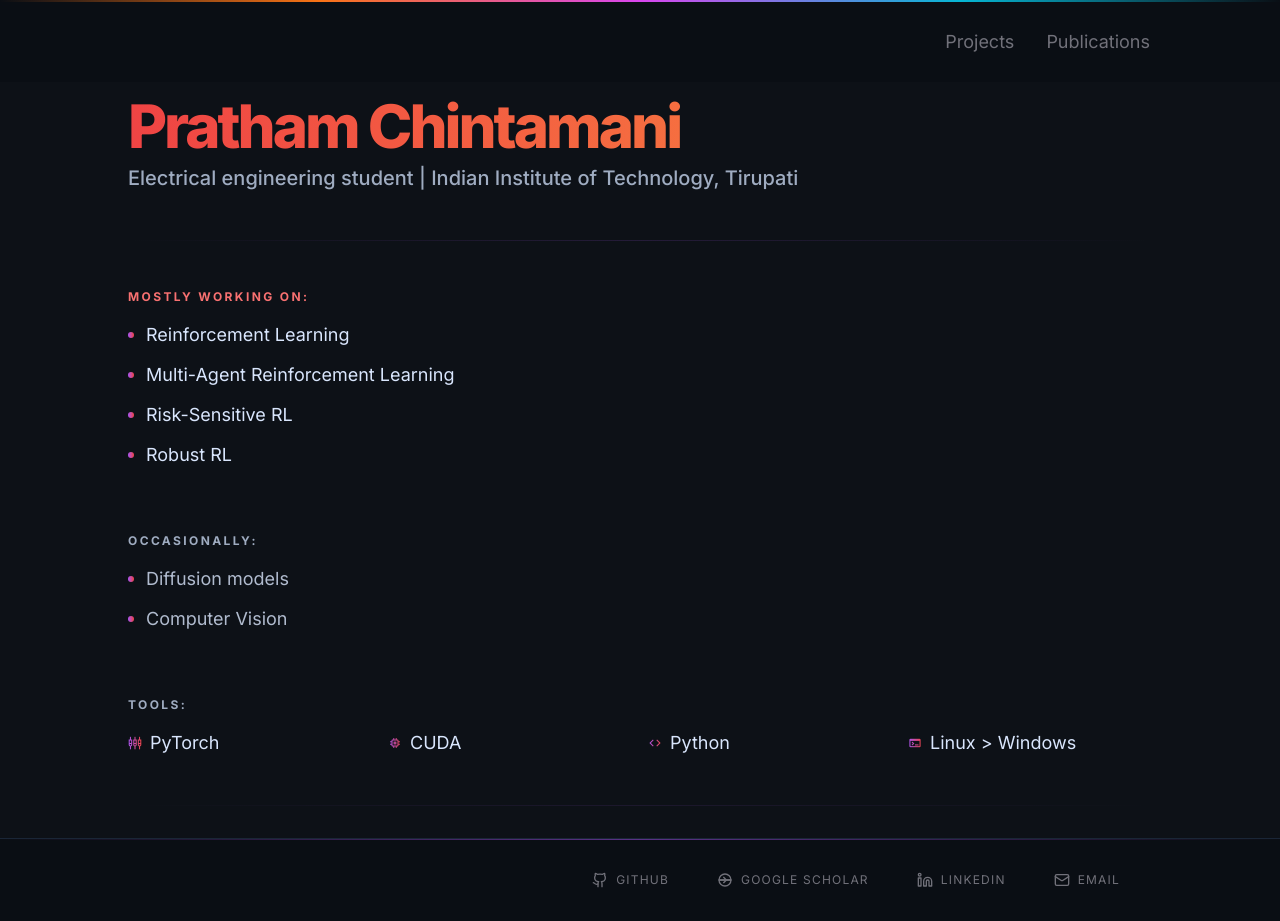
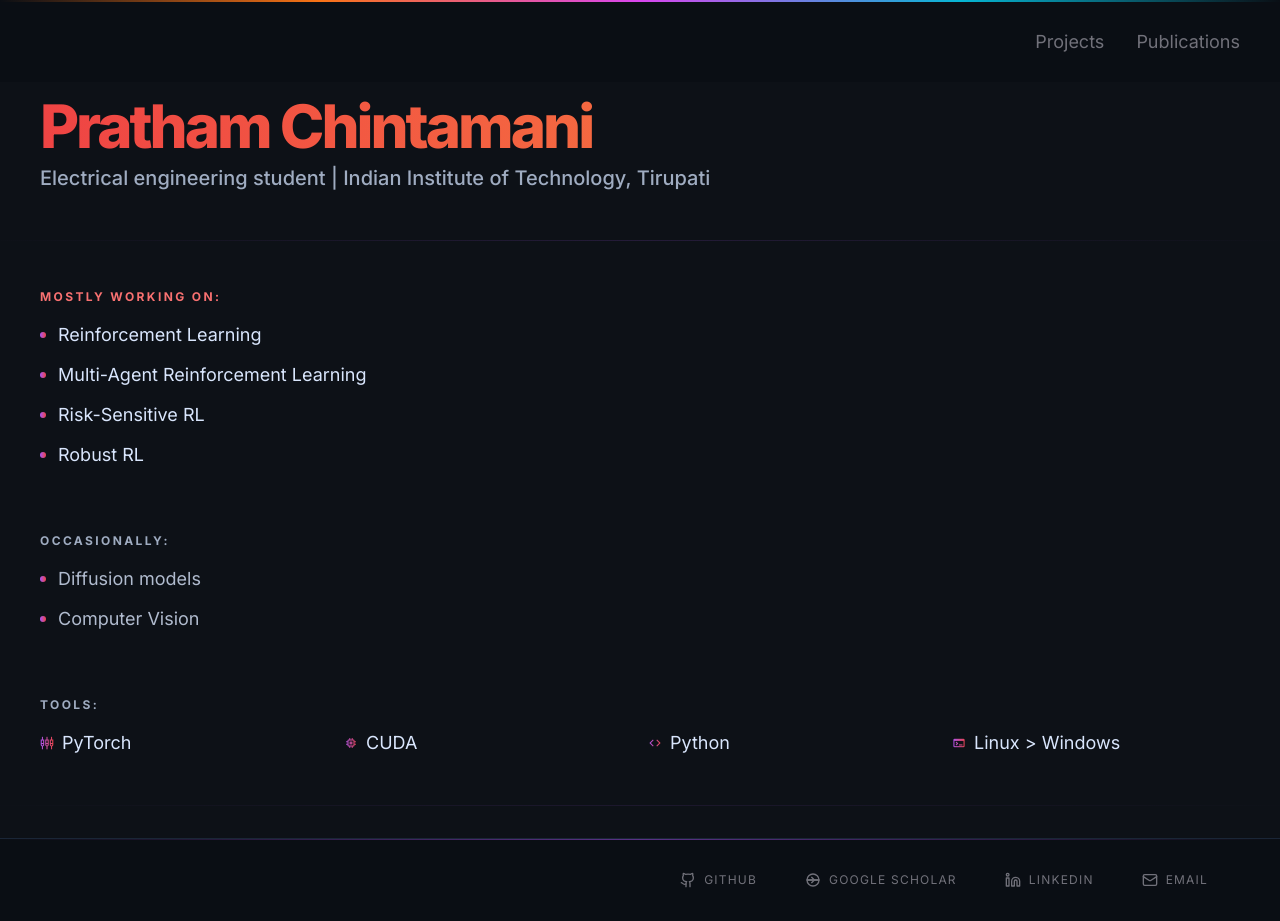
Before and after one commit to prathamchintamani/prathamchintamani.github.io, a Jekyll site: the page built from index.md, in a window 1280 px wide and 921 px high. Built offline with Jekyll 4.4.1, drawn with Linux system fonts in a browser that asks for light colours; nearby versions of some CDN libraries.

Commit message:
style: reduce left margins and stretch horizontal dividers
- Increased `max-width` of `.content-container` from `1024px` to `1200px` and the header/footer max-width to `1280px`/`1200px` in `_layouts/default.html` to reduce left margins and widen the layout.
- Added negative horizontal margins (`-mx-4 md:-mx-8 lg:-mx-16`) to the gradient dividers in `index.md` to stretch them left and right beyond the content's boundaries.

Co-authored-by: prathamchintamani <143500812+prathamchintamani@users.noreply.github.com>

```diff
--- a/_layouts/default.html
+++ b/_layouts/default.html
@@ -92,7 +92,7 @@
             font-family: 'JetBrains Mono', monospace;
         }
         .content-container {
-            max-width: 1024px;
+            max-width: 1200px;
         }
         ::-webkit-scrollbar {
             width: 4px;
@@ -109,7 +109,7 @@
   <header class="bg-[#0a0e14]/80 backdrop-blur-sm fixed top-0 w-full z-50 border-t-2 border-transparent"
   style="border-image: linear-gradient(to right, transparent, #f97316, #d946ef, #06b6d4, transparent) 1;">
 
-  <div class="max-w-[1100px] mx-auto px-6 md:px-10 h-20 flex items-center justify-between">
+  <div class="max-w-[1280px] mx-auto px-6 md:px-10 h-20 flex items-center justify-between">
 
     {% if page.url != "/" %}
       <a href="/"
@@ -148,7 +148,7 @@
 
   <footer class="w-full py-8 border-t-[0.5px] border-[#1a2637] bg-[#0a0e14] relative">
     <div class="absolute inset-x-0 top-0 h-[1px] bg-gradient-to-r from-transparent via-purple-500/50 to-red-500/0"></div>
-    <div class="max-w-[1024px] mx-auto px-4 md:px-8 flex flex-col md:flex-row justify-end items-center gap-6">
+    <div class="max-w-[1200px] mx-auto px-4 md:px-8 flex flex-col md:flex-row justify-end items-center gap-6">
       <div class="flex flex-wrap justify-end gap-x-12 gap-y-4">
         <a class="flex items-center gap-2 font-['Inter'] text-[0.75rem] uppercase tracking-widest text-zinc-500 hover:text-zinc-400 transition-colors duration-0" href="https://github.com/prathamchintamani">
           <svg xmlns="http://www.w3.org/2000/svg" width="16" height="16" viewBox="0 0 24 24" fill="none" stroke="currentColor" stroke-width="2" stroke-linecap="round" stroke-linejoin="round"><path d="M15 22v-4a4.8 4.8 0 0 0-1-3.5c3 0 6-2 6-5.5.08-1.25-.27-2.48-1-3.5.28-1.15.28-2.35 0-3.5 0 0-1 0-3 1.5-2.64-.5-5.36-.5-8 0C6 2 5 2 5 2c-.3 1.15-.3 2.35 0 3.5A5.403 5.403 0 0 0 4 9c0 3.5 3 5.5 6 5.5-.39.49-.68 1.05-.85 1.65-.17.6-.22 1.23-.15 1.85v4"/><path d="M9 18c-4.51 2-5-2-7-2"/></svg>
--- a/index.md
+++ b/index.md
@@ -10,7 +10,7 @@ layout: default
 <p class="text-xl text-on-surface-variant font-medium">Electrical engineering student | Indian Institute of Technology, Tirupati</p>
 </section>
 <!-- UI Divider -->
-<div class="w-full h-[1px] bg-gradient-to-r from-blue-500/0 via-purple-500/50 to-red-500/0 opacity-30 my-8"></div>
+<div class="h-[1px] bg-gradient-to-r from-blue-500/0 via-purple-500/50 to-red-500/0 opacity-30 my-8 -mx-4 md:-mx-8 lg:-mx-16"></div>
 
 <!-- Main Content Areas -->
 <div class="space-y-16">
@@ -83,4 +83,4 @@ layout: default
 </div>
 
 <!-- Footer Divider -->
-<div class="w-full h-[1px] bg-gradient-to-r from-blue-500/0 via-purple-500/50 to-red-500/0 opacity-20 mt-16 mb-4"></div>
+<div class="h-[1px] bg-gradient-to-r from-blue-500/0 via-purple-500/50 to-red-500/0 opacity-20 mt-16 mb-4 -mx-4 md:-mx-8 lg:-mx-16"></div>
```
